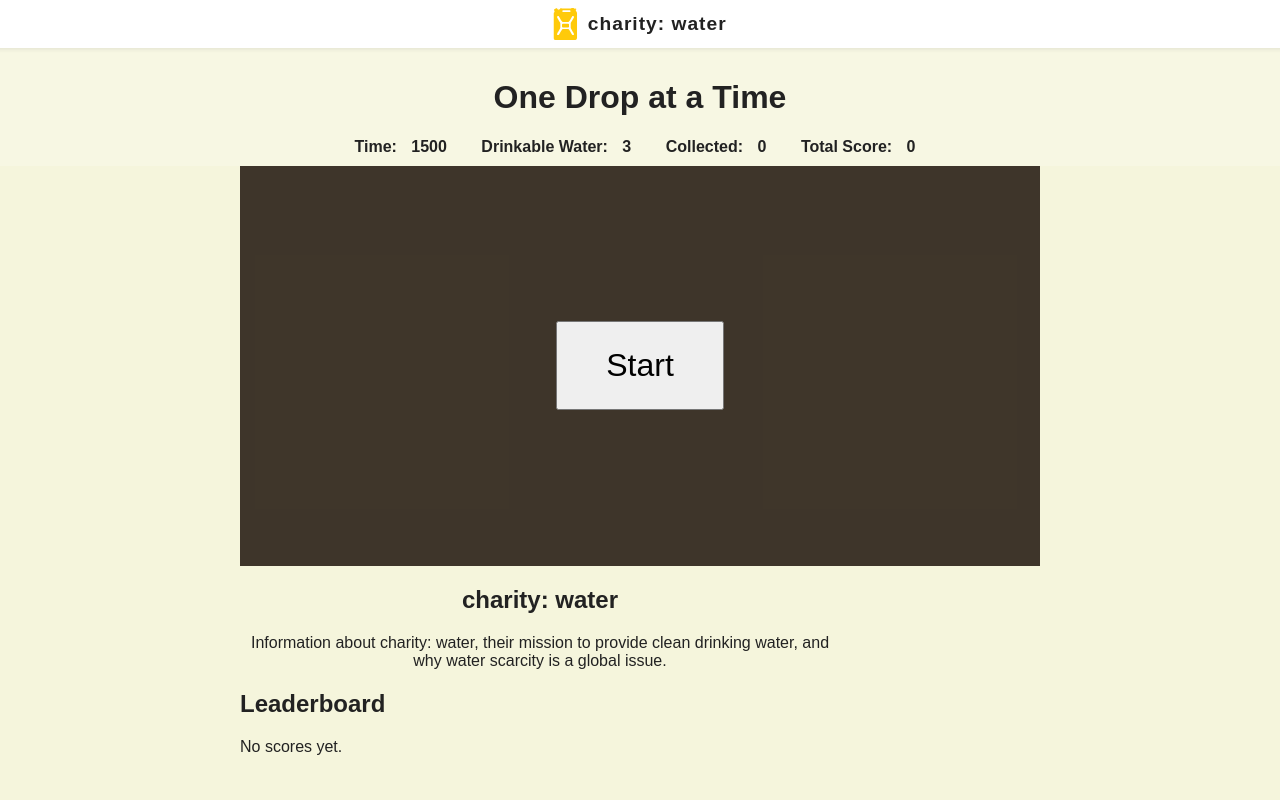
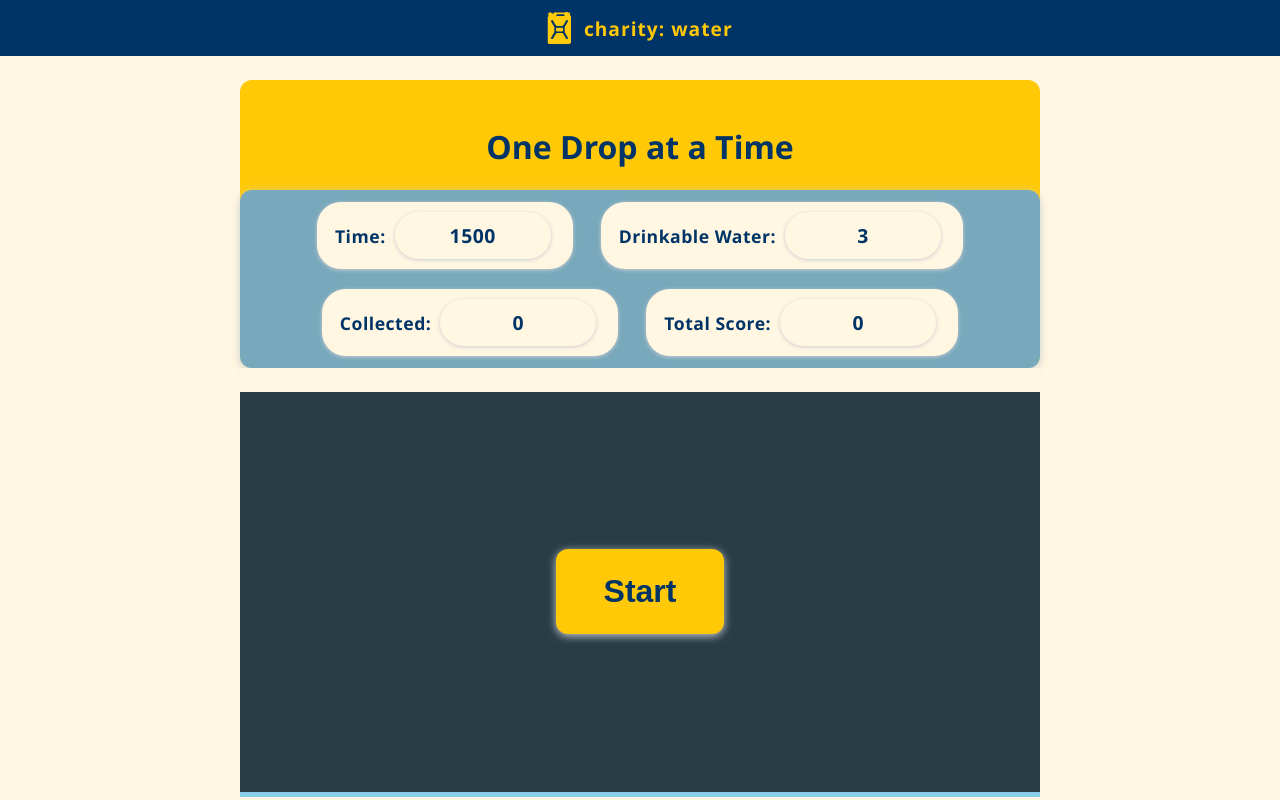
Before and after one commit to jonbent/charity-water-game, a plain HTML site: page index.html in a window 1280 px wide. Shown: the top 800 px of the page. Drawn offline with Linux system fonts and the light colour scheme.

Commit message:
improves the stylizing of the page

```diff
--- a/script.js
+++ b/script.js
@@ -527,7 +527,9 @@ window.addEventListener("keydown", (e) => {
   if (levelComplete || document.getElementById("end-screen").classList.contains("hidden") === false) return;
   if (e.code === "KeyA") keys.left = true;
   if (e.code === "KeyD") keys.right = true;
-  if (e.code === "Space" && player.onGround) {
+  if (e.code === "Space") {
+    e.preventDefault(); // Always prevent scroll on Space
+    if (player.onGround) {
       // Check if in water for reduced jump
       let inWater = false;
       obstacles.forEach(obstacle => {
@@ -541,6 +543,7 @@ window.addEventListener("keydown", (e) => {
         player.dy = player.jumpForce;
       }
       player.onGround = false;
+    }
   }
 });
 
@@ -611,9 +614,9 @@ function renderLeaderboard() {
     if (leaderboard.length === 0) {
       leaderboardDiv.innerHTML = "<h3>Leaderboard</h3><p>No scores yet.</p>";
     } else {
-      leaderboardDiv.innerHTML = `<h3>Leaderboard</h3><ol>` +
+      leaderboardDiv.innerHTML = `<h3>Leaderboard</h3><ul>` +
         leaderboard.map(entry => `<li>${entry.name}: ${entry.score}</li>`).join("") +
-        `</ol>`;
+        `</ul>`;
     }
   }
   // Global leaderboard
@@ -622,9 +625,9 @@ function renderLeaderboard() {
     if (leaderboard.length === 0) {
       globalDiv.innerHTML = "<p>No scores yet.</p>";
     } else {
-      globalDiv.innerHTML = `<ol>` +
+      globalDiv.innerHTML = `<ul>` +
         leaderboard.map(entry => `<li>${entry.name}: ${entry.score}</li>`).join("") +
-        `</ol>`;
+        `</ul>`;
     }
   }
 }
--- a/style.css
+++ b/style.css
@@ -1,35 +1,91 @@
 /* style.css */
+:root {
+  --cw-yellow: #ffc907;
+  --cw-blue: #003366;
+  --cw-lightblue: #77a8bb;
+  --cw-cream: #fff7e1;
+  --cw-black: #1a1a1a;
+  --cw-peach: #fed8c1;
+  --cw-brown: #bf6c46;
+  --cw-gray: #cbccd1;
+}
+
 body {
   margin: 0;
-  font-family: sans-serif;
-  background: #f5f5dc;
-  color: #222;
+  font-family: 'Segoe UI', Arial, sans-serif;
+  background: var(--cw-cream);
+  color: var(--cw-black);
   display: flex;
   flex-direction: column;
   align-items: center;
 }
 
+nav.navbar {
+  width: 100vw;
+  box-sizing: border-box;
+  background: var(--cw-blue);
+  color: var(--cw-yellow);
+  padding: 12px 24px;
+  display: flex;
+  align-items: center;
+  gap: 12px;
+  justify-content: center;
+  position: relative;
+  left: 0;
+}
+nav.navbar img {
+  height: 32px;
+}
+nav.navbar span {
+  color: var(--cw-yellow);
+}
+
 header {
-  background: #fff3;
+  width: 100%;
+  max-width: 800px;
+  margin-left: auto;
+  margin-right: auto;
+  margin-top: 24px;
+  background: var(--cw-yellow);
+  color: var(--cw-blue);
+  padding: 24px 0 0 0;
+  text-align: center;
+  border-radius: 12px;
+}
+
+#scoreboard {
+  background: var(--cw-lightblue);
+  color: var(--cw-black);
+  border-radius: 12px;
+  padding: 12px 24px;
   width: 100%;
   text-align: center;
-  padding: 10px 0;
+  margin-top: 8px;
+  margin-bottom: 0;
+  display: flex;
+  flex-wrap: wrap;
+  justify-content: center;
+  gap: 20px;
+  box-sizing: border-box;
+  box-shadow: 0 2px 8px var(--cw-gray);
 }
-
 #scoreboard span {
-  margin: 0 10px;
-  font-weight: bold;
+  min-width: 120px;
+  display: inline-block;
+  text-align: center;
+  background: var(--cw-cream);
+  color: var(--cw-blue);
+  border-radius: 24px;
+  padding: 10px 18px;
+  font-size: 1.1em;
+  font-weight: 600;
+  box-shadow: 0 1px 4px var(--cw-gray);
+  margin: 0 4px;
+  letter-spacing: 0.5px;
+  transition: background 0.2s, color 0.2s;
 }
-
-#game-container {
-  position: relative;
-  background: #87ceeb;
-  overflow: hidden;
-}
-
-#gameCanvas {
-  background: #d2b48c;
-  display: block;
+#scoreboard span strong {
+  color: var(--cw-brown);
 }
 
 #mobile-controls {
@@ -39,18 +95,51 @@ header {
   margin-top: 10px;
 }
 
-#mobile-controls button {
-  padding: 10px;
-  font-size: 1.2em;
-  background: #ff0;
-  border: none;
-  border-radius: 5px;
+@media (max-width: 900px) {
+  #mobile-controls {
+    display: flex;
+  }
 }
 
-#info {
-  margin-top: 20px;
-  max-width: 600px;
-  text-align: center;
+main {
+  width: 100%;
+  max-width: 800px;
+  margin-left: auto;
+  margin-right: auto;
+  background: var(--cw-cream);
+  color: var(--cw-black);
+  padding: 24px 0;
+}
+
+section#info, section#leaderboard-section {
+  background: var(--cw-peach);
+  color: var(--cw-black);
+  border-radius: 8px;
+  margin: 24px auto;
+  width: 100%;
+  max-width: 800px;
+  box-sizing: border-box;
+  padding: 24px;
+  box-shadow: 0 2px 8px var(--cw-gray);
+}
+section#leaderboard-section {
+  background: var(--cw-lightblue);
+}
+
+button, input[type="button"], input[type="submit"] {
+  background: var(--cw-yellow);
+  color: var(--cw-blue);
+  border: none;
+  border-radius: 6px;
+  padding: 10px 24px;
+  font-size: 1em;
+  font-weight: bold;
+  cursor: pointer;
+  transition: background 0.2s, color 0.2s;
+}
+button:hover, input[type="button"]:hover, input[type="submit"]:hover {
+  background: var(--cw-blue);
+  color: var(--cw-yellow);
 }
 
 #end-screen {
@@ -67,34 +156,100 @@ header {
   flex-direction: column;
   text-align: center;
   padding: 20px;
+  background: var(--cw-cream);
+  color: var(--cw-black);
+  border: 2px solid var(--cw-yellow);
+  border-radius: 12px;
+  box-shadow: 0 4px 24px var(--cw-gray);
+}
+
+#game-over {
+  background: rgba(0,0,0,0.85);
+}
+#game-over h2 {
+  color: var(--cw-yellow);
+}
+#game-over button {
+  background: var(--cw-yellow);
+  color: var(--cw-blue);
+}
+
+#canvas-restart-overlay {
+  background: rgba(0,0,0,0.7);
+  display: flex;
+  align-items: center;
+  justify-content: center;
+}
+#canvas-restart-overlay button {
+  background: var(--cw-yellow);
+  color: var(--cw-blue);
+  font-size: 2em;
+  padding: 24px 48px;
+  border-radius: 12px;
+  border: none;
+  font-weight: bold;
+  box-shadow: 0 2px 8px var(--cw-gray);
+}
+
+input, input[type="text"] {
+  background: var(--cw-cream);
+  color: var(--cw-black);
+  border: 1px solid var(--cw-gray);
+  border-radius: 6px;
+  padding: 8px 12px;
+  font-size: 1em;
+}
+
+ol, ul {
+  background: transparent;
+  color: var(--cw-black);
+}
+
+h1, h2, h3 {
+  color: var(--cw-blue);
 }
 
 .hidden {
   display: none !important;
 }
 
-.navbar {
-  width: 100vw;
-  min-width: 100vw;
-  max-width: 100vw;
-  background: #fff;
-  display: flex;
-  align-items: center;
-  justify-content: center;
-  gap: 10px;
-  padding: 8px 16px;
-  box-shadow: 0 2px 4px #0001;
+#game-container {
   position: relative;
-  left: 0;
-  top: 0;
+  background: #87ceeb;
+  overflow: hidden;
+  width: 100%;
+  max-width: 800px;
+  margin: 0 auto;
 }
 
-@media (max-width: 768px) {
-  #mobile-controls {
-    display: flex;
-  }
-  canvas {
-    width: 100vw;
-    height: auto;
-  }
+#leaderboard ul, #leaderboard-global ul {
+  list-style: none;
+  padding-left: 0;
+  margin: 0;
 }
+#leaderboard li, #leaderboard-global li {
+  background: var(--cw-cream);
+  color: var(--cw-blue);
+  border-radius: 18px;
+  padding: 10px 20px;
+  margin: 8px 0;
+  font-size: 1.1em;
+  font-weight: 600;
+  box-shadow: 0 1px 4px var(--cw-gray);
+  display: flex;
+  justify-content: space-between;
+  align-items: center;
+  max-width: 350px;
+  margin-left: auto;
+  margin-right: auto;
+}
+#leaderboard li:nth-child(1), #leaderboard-global li:nth-child(1) {
+  background: var(--cw-yellow);
+  color: var(--cw-blue);
+}
+#leaderboard li:nth-child(2), #leaderboard-global li:nth-child(2) {
+  background: var(--cw-peach);
+}
+#leaderboard li:nth-child(3), #leaderboard-global li:nth-child(3) {
+  background: var(--cw-lightblue);
+}
```
Lines whose indentation alone changed are shown as unchanged.
